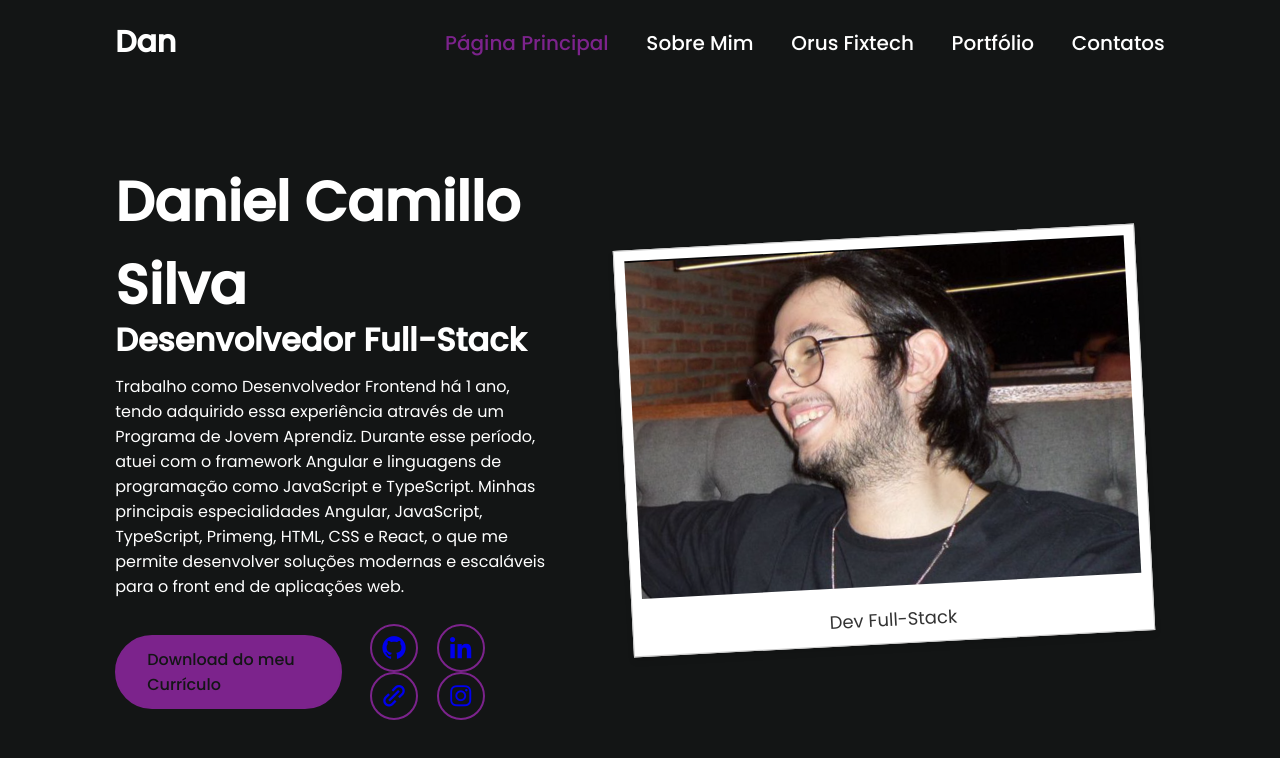
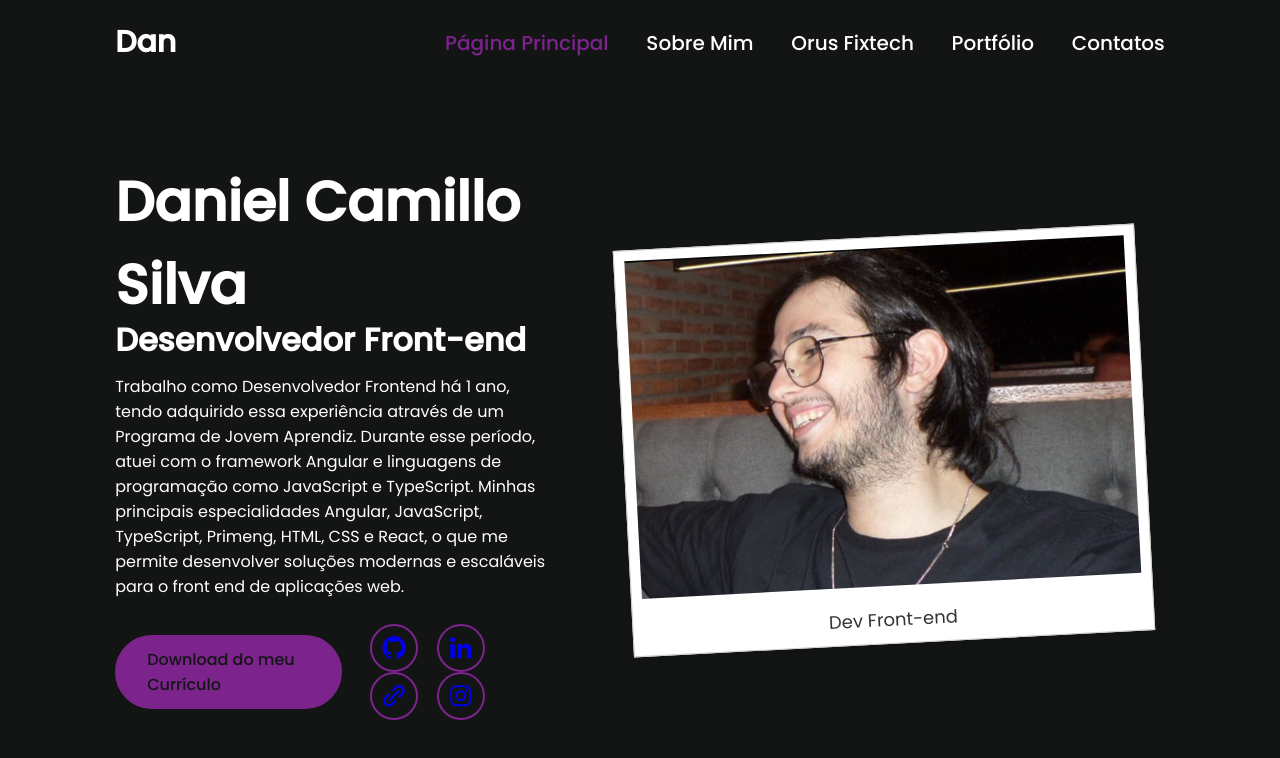
Before and after one commit to danielcamisi/MyPortfolio, a plain HTML site: page index.html in a window 1280 px wide. Drawn offline with nearby package versions, Linux system fonts and the light colour scheme.

Commit message:
Some words are changed

```diff
--- a/assets/css/style.css
+++ b/assets/css/style.css
@@ -166,7 +166,7 @@ section{
 
 /* Adiciona um espaço extra na parte inferior para o texto, típico das polaroids */
 .img-box::after {
-    content: "Dev Full-Stack"; /* Nome ou descrição da imagem */
+    content: "Dev Front-end"; /* Nome ou descrição da imagem */
     display: block;
     text-align: center;
     margin-top: 20px; /* Aumenta o espaçamento entre a imagem e o texto */
--- a/index.html
+++ b/index.html
@@ -25,7 +25,7 @@
     <section class="home">
         <div class="home-detail">
             <h1>Daniel Camillo Silva</h1>
-            <h2> Desenvolvedor Full-Stack </h2>
+            <h2> Desenvolvedor Front-end </h2>
             <p>
                 Trabalho
                 como
```
